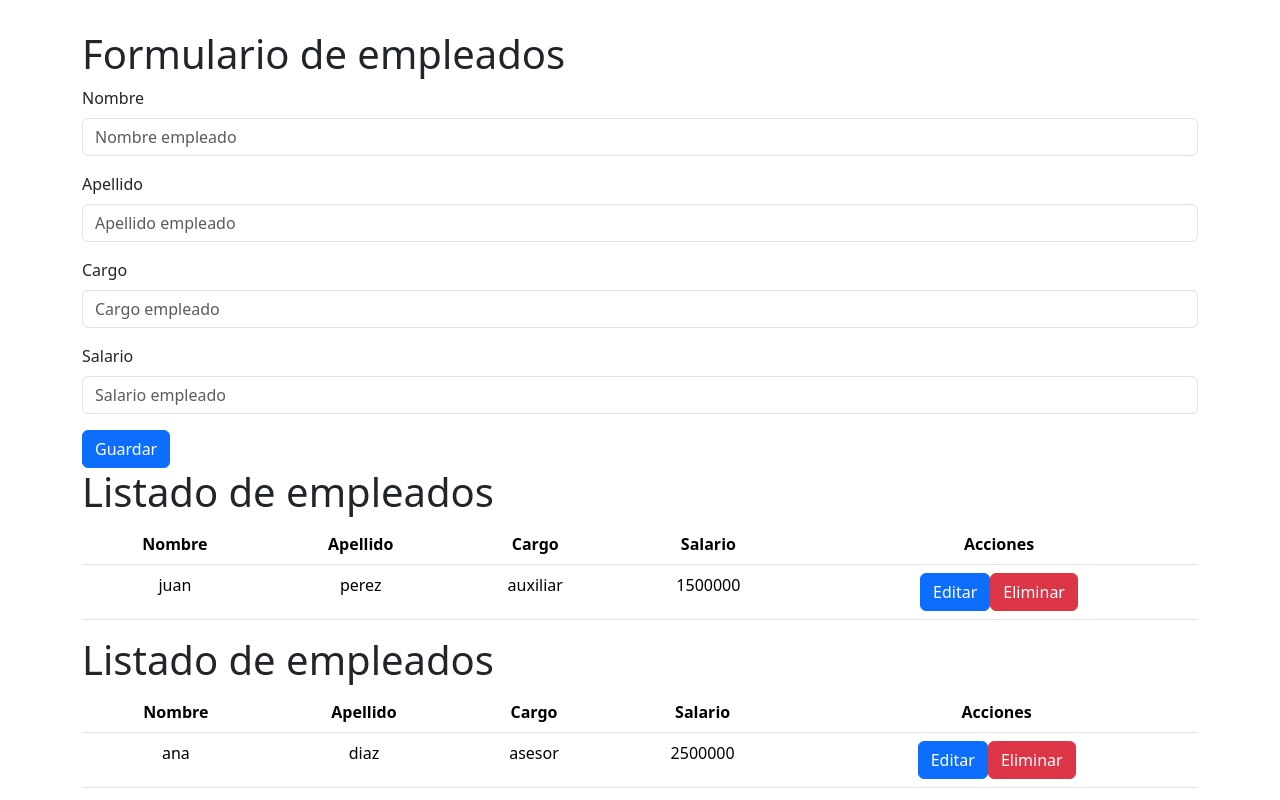
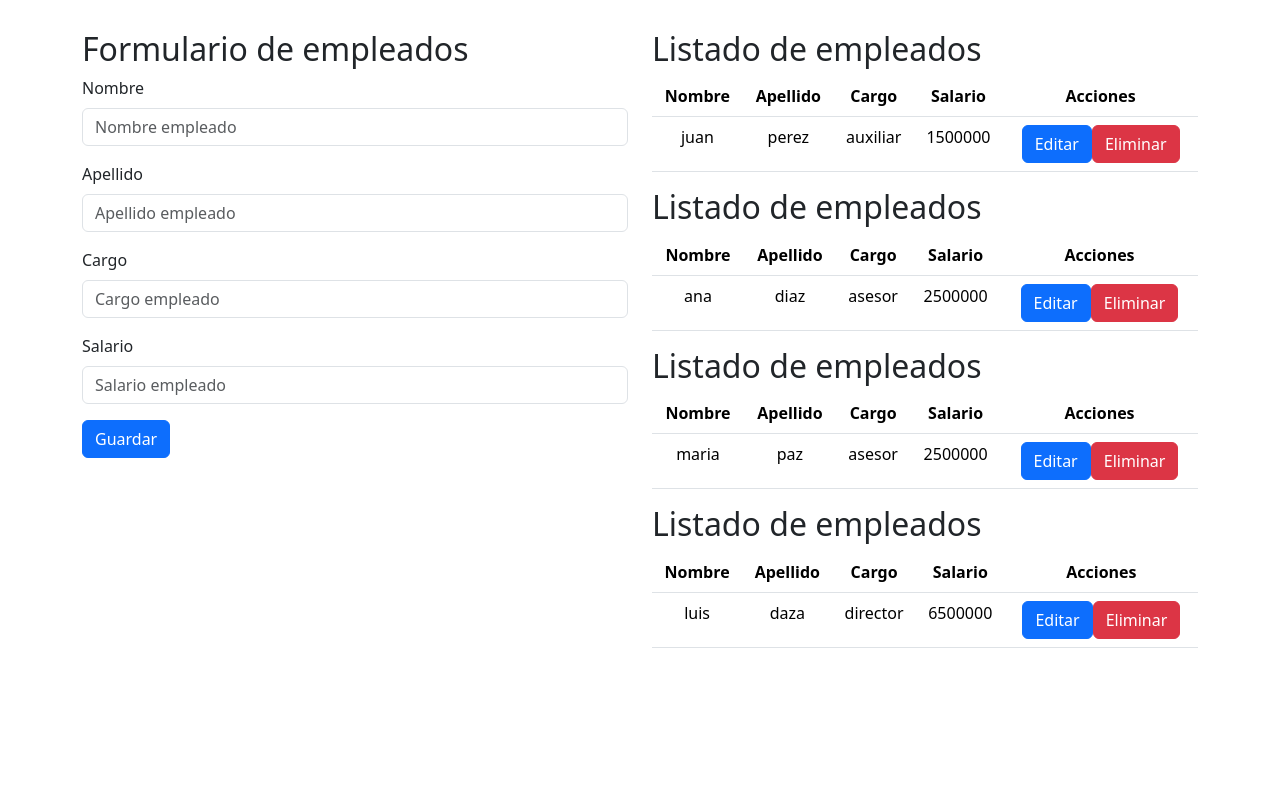
Before and after one commit to yeifreng/crud-angular, an Angular app: page / in a window 1280 px wide. Shown: the top 800 px of the page. Built offline with nearby package versions, Linux system fonts and the light colour scheme.

Commit message:
colocando estetica

```diff
--- a/src/app/app.component.html
+++ b/src/app/app.component.html
@@ -1,12 +1,5 @@
 <div class="container margin">
-  <div class="row">
-    <div class="col">
-
-    <div class="mb-6">
       <app-formulario-empleados></app-formulario-empleados>
-     </div>
-    </div>
-  </div>
 </div>
 
 <router-outlet></router-outlet>
--- a/src/app/formulario-empleados/formulario-empleados.component.html
+++ b/src/app/formulario-empleados/formulario-empleados.component.html
@@ -1,5 +1,7 @@
-<div>
-    <h1>{{titulo}}</h1>
+<div class="row">
+    <div class="col">
+        <div class="mb-6">
+            <h2>{{titulo}}</h2>
     <form action="" class="form-group">
         <div class="mb-3">
             <label class="form-label">Nombre</label>
@@ -19,6 +21,9 @@
         </div>
         <button (click)="guardarEmpleado()" type="submit" class="btn btn-primary">Guardar</button>
     </form>
+        </div>
+
+    </div>
 
     <div class="col">
 
--- a/src/app/lista-empleados/lista-empleados.component.html
+++ b/src/app/lista-empleados/lista-empleados.component.html
@@ -1,5 +1,5 @@
 <div>
-    <h1>{{titulo}}</h1>
+    <h2>{{titulo}}</h2>
     <table class="table table-responsive center">
         <thead class="">
             <tr>
```
